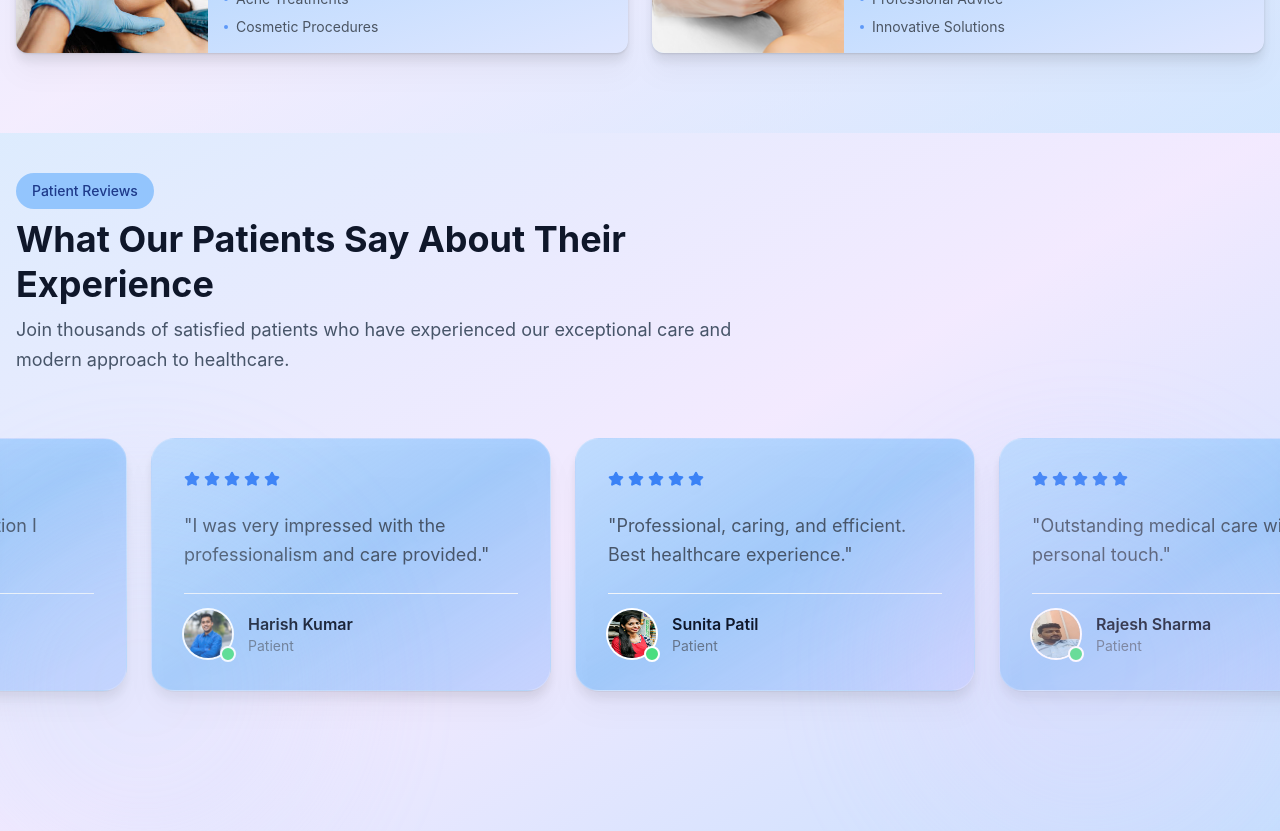
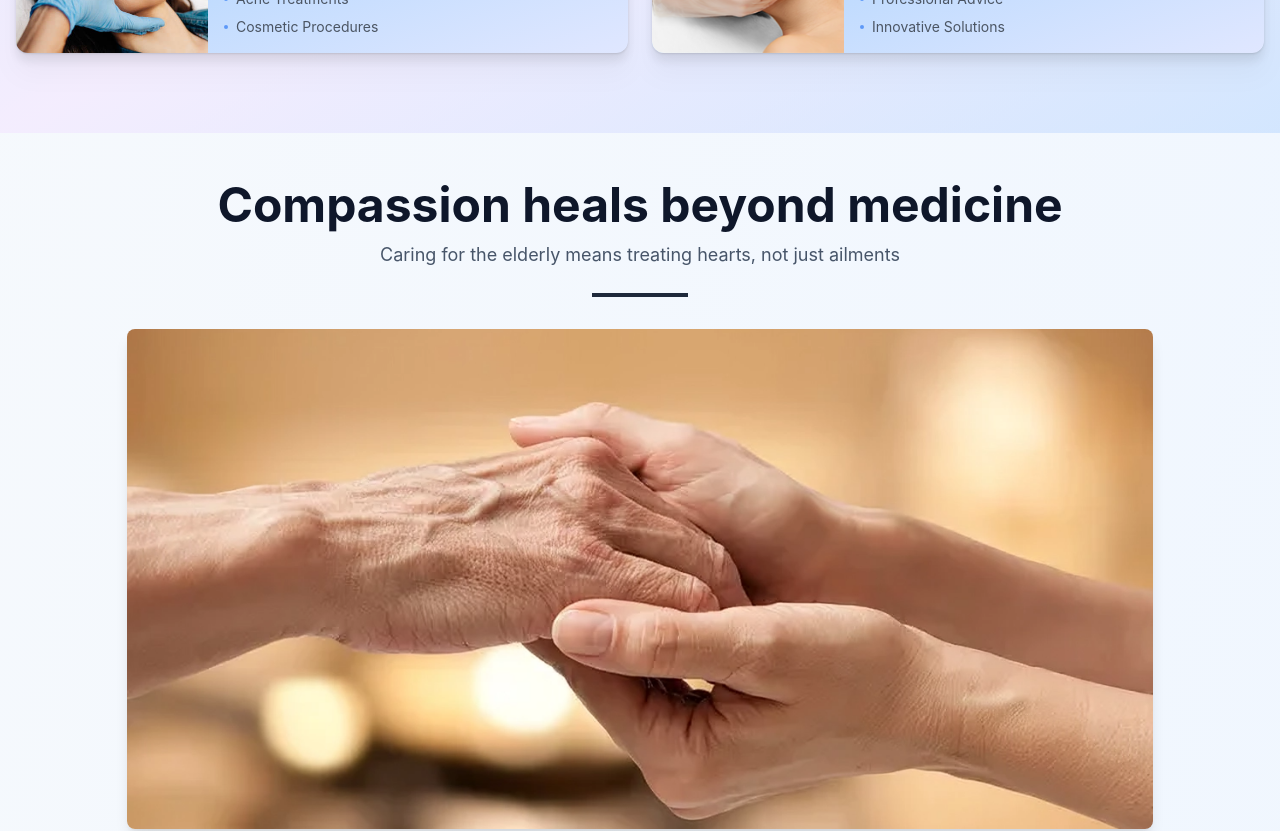
Before and after one commit to drsunilkamble/Clinic-Website, a React (Vite) app: page / in a window 1280 px wide. Shown: the part 2860-3691 px from the top of the page. Built offline with nearby package versions, Linux system fonts and the light colour scheme.

Commit message:
Add SloganSection component with background image and text content

```diff
--- a/src/App.tsx
+++ b/src/App.tsx
@@ -6,6 +6,7 @@ import ServicesSection from './Sections/ServiceSection'
 import ReviewSection from './Sections/ReviewSection'
 import FooterSection from './Sections/FooterSection'
 import AboutDoctor from './Sections/AboutDoctor'
+import SloganSection from './Sections/SloganSection'
 
 function App() {
 
@@ -18,7 +19,7 @@ function App() {
             <VisionSection />
             <AboutDoctor />
             <ServicesSection />
-
+            <SloganSection  />
             <ReviewSection />
             <FooterSection />
           </div>
--- /dev/null
+++ b/src/Sections/SloganSection.tsx
@@ -0,0 +1,39 @@
+import SloganImage from '@/assets/SloganImage.png'
+
+// All configurable inputs in one place:
+const sloganData = {
+  backgroundImage: SloganImage,
+  title: 'Compassion heals beyond medicine',
+  description: 'Caring for the elderly means treating hearts, not just ailments',
+}
+
+const SloganSection = () => {
+  return (
+    <div className="w-full max-w-6xl mx-auto px-4 py-12">
+      {/* Text Section - More compact spacing */}
+      <section className="mb-8 text-center">
+        <h2 className="text-4xl md:text-5xl font-bold text-slate-900">
+          {sloganData.title}
+        </h2>
+        <p className="text-lg text-slate-600 max-w-2xl mx-auto mt-3">
+          {sloganData.description}
+        </p>
+        {/* Horizontal line with updated color */}
+        <div className="w-24 h-1 bg-slate-800 mx-auto mt-6"></div>
+      </section>
+
+      {/* Image Section - Wider width */}
+      <section className="w-full flex justify-center">
+        <div className="w-full md:w-5/6 lg:w-11/12 overflow-hidden rounded-lg shadow-lg max-h-[500px]">
+          <img
+            src={sloganData.backgroundImage}
+            alt="Compassionate care"
+            className="w-full h-full object-cover"
+          />
+        </div>
+      </section>
+    </div>
+  )
+}
+
+export default SloganSection
```
Also changed, not shown: src/assets/SloganImage.png (added).
